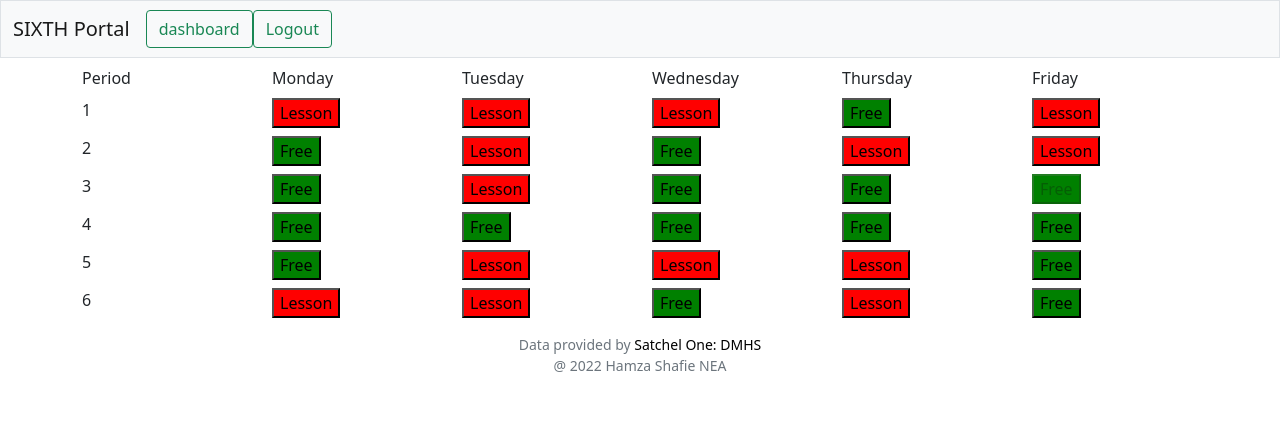
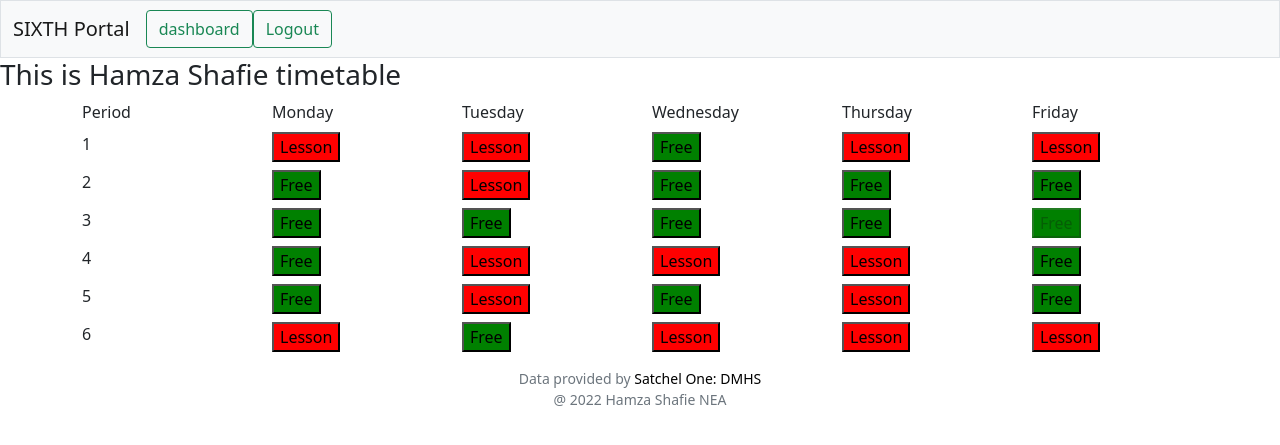
Before and after one commit to Hamza3149/NEA-2, a Flask app: page /view in a window 1280 px wide. Shown: the top 445 px of the page. Run offline with Flask 2, Linux system fonts and the light colour scheme; a user stored in the database is signed in.

Commit message:
Pending changes exported from your codespace

```diff
--- a/app.py
+++ b/app.py
@@ -1,4 +1,4 @@
-from flask import Flask, render_template, redirect, url_for, flash, session, request
+from flask import Flask, render_template, redirect, url_for, flash, session, request, abort
 from flask_session import Session
 from functools import wraps
 import sqlite3
@@ -56,8 +56,8 @@ def create():
                 index *= days.index(day) * 5
                 index += periods.index(period)
 
-                if day != "mon":
-                    index += 1
+               ## if day != "mon":
+                 ##   index += 1
 
                 cursor.execute(f"UPDATE users SET ({day}_{period})=? WHERE username=?",(timetable[index],session["username"]))
         conn.commit()
@@ -116,13 +116,20 @@ def login():
             return redirect("/dashboard")
         return render_template("login.html", message = "Incorrect username or password!")
 
-@app.route("/view")
+@app.route("/view", methods=["GET"])
 @login_required
 def view():
+    print("view called")
+    username = request.args.get("username", default = session["username"], type = str)
 
-    cursor.execute("SELECT * FROM users WHERE username = ?", (session["username"], ))
-    timetable = str(cursor.fetchall()[0][3:])
+    cursor.execute("SELECT * FROM users WHERE username = ?", (username, ))
+    timetable = cursor.fetchall()
+
+    if len(timetable) == 0:
+        return abort(400)
+
+    timetable = str(timetable[0][3:])
     timetable = timetable[1:len(timetable)-1]
     print(timetable)
 
-    return render_template("/view.html",timetable=timetable)
+    return render_template("/view.html",username=username,timetable=timetable)
--- a/templates/create.html
+++ b/templates/create.html
@@ -180,9 +180,9 @@
     index *= (days.indexOf(day)) * 5;
     index += periods.indexOf(period);
 
-    if (day != "mon"){
-      index += 1;
-    }
+   // if (day != "mon"){
+    //  index += 1;
+  // }
 
     if (element.style.backgroundColor === "red"){
       element.style.backgroundColor = "green";
--- a/templates/dashboard.html
+++ b/templates/dashboard.html
@@ -15,7 +15,7 @@
 <ul>
     <b>Existing users:</b>
     {% for user in users %}
-      <li>{{ user[0] }}</li>
+      <li><a href="/view?username={{ user[0] }}">{{ user[0] }}</a></li>
     {% endfor %}
 </ul>
 
--- a/templates/view.html
+++ b/templates/view.html
@@ -8,6 +8,8 @@
 {% endblock %}
 
 {% block main %}
+
+<h3>This is {{username}} timetable</h3>
 
 <div class="container">
     <div class="row mt-2">
@@ -160,10 +162,6 @@
     timetable = timetable.split(", ");
     console.log(timetable);
 
-    console.log("hello"+periods);
-    console.log("element"+periods[0]);
-    console.log("value"+periods[0].value);
-
     let day = 0;
     let period = 0;
     let index = 0;
@@ -174,11 +172,13 @@
 
         periods[i].click()
         console.log("click index",index);
+        console.log("element",periods[i]);
+
 
         if (timetable[index] == "1"){
             console.log("i",i);
             console.log("index",index);
-            console.log(periods[i]);
+            console.log("element changed",periods[i].onclick);
             periods[i].innerHTML = "Free";
             periods[i].style.backgroundColor = "green";
         }
@@ -204,8 +204,12 @@
         const p = ["p1","p2","p3","p4","p5","p6"];
 
         index = 1;
-        index *= days.indexOf(day) * 5;
-        index += p.indexOf(period);
+        index += days.indexOf(day) * 5;
+        index += p.indexOf(period) - 1;
+
+        if (day != "mon"){
+          index += 1;
+        }
 
     }
 
```
Also changed, not shown: data.db.
